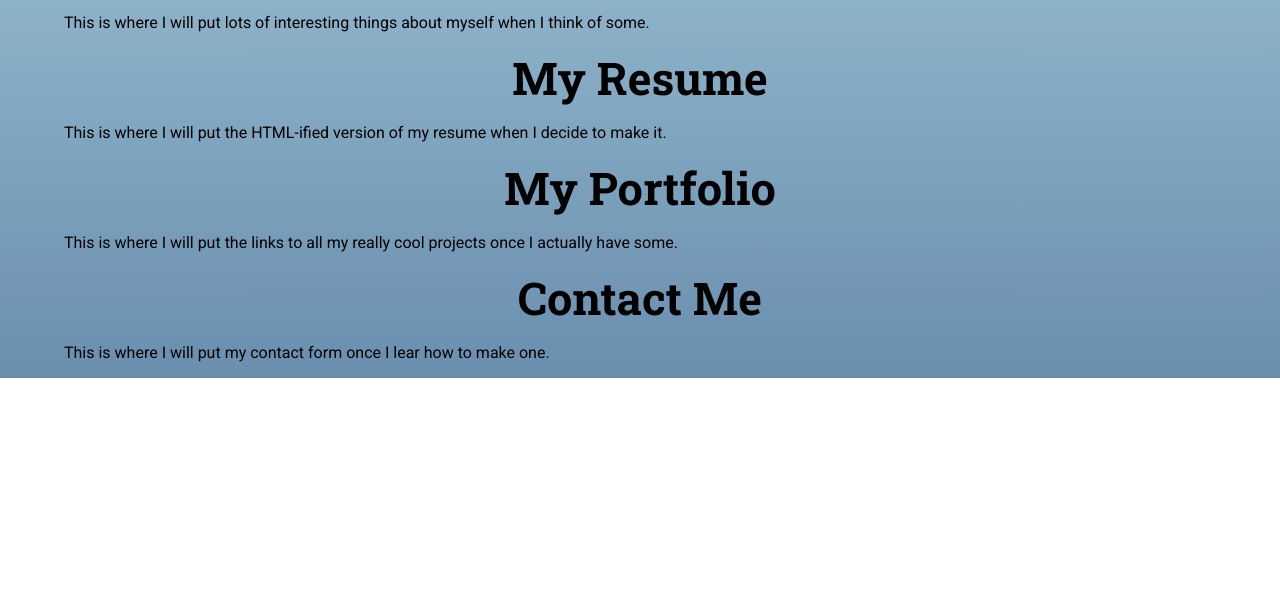
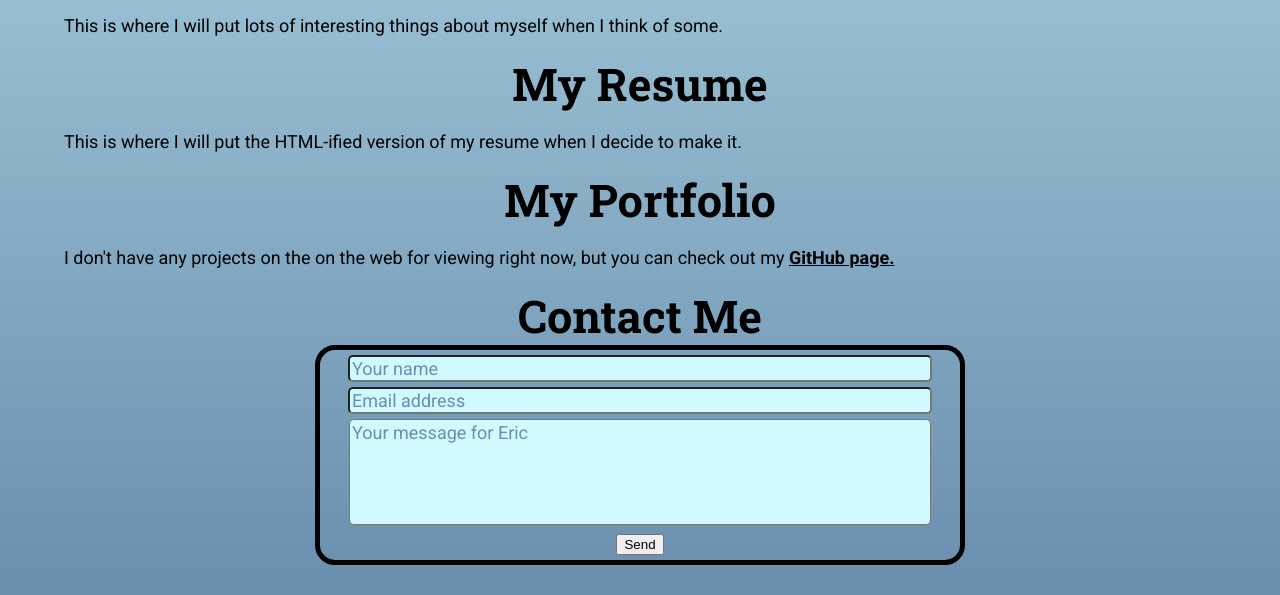
Before and after one commit to ejyager00/ejyager00.github.io, a plain HTML site: page index.html in a window 1280 px wide. Shown: the part 751-1346 px from the top of the page. Before the commit the page ends 1129 px from the top, so only its background shows below. Drawn offline with Linux system fonts and the light colour scheme.

Commit message:
add contact form

```diff
--- a/index.html
+++ b/index.html
@@ -21,7 +21,7 @@
 <body>
   <header>
     <nav id="nav">
-      <a href="#main-content" id="name">Eric Yager</a>
+      <a href="#main-content" id="name"><b>Eric Yager</b></a>
       <a href="#about-me" class='nav-element'>About Me</a>
       <a href="#resume" class='nav-element'>Resume</a>
       <a href="#portfolio" class='nav-element'>Portfolio</a>
@@ -53,12 +53,20 @@
     </div>
     <div id="portfolio" class="other-content">
       <h3>My Portfolio</h3>
-      <p>This is where I will put the links to all my really cool projects once
-        I actually have some.</p>
+      <p>I don't have any projects on the on the web for viewing right now, but
+        you can check out my <a href="https://github.com/ejyager00/">GitHub page.</a></p>
     </div>
     <div id="form" class="other-content">
       <h3>Contact Me</h3>
-      <p>This is where I will put my contact form once I lear how to make one.</p>
+      <div id="form-container">
+        <form action="https://formspree.io/xgenrkwb" method="POST">
+          <input type="hidden" name="_subject" value="Contact request from personal website">
+          <input type="text" name="name" placeholder="Your name" required><br>
+          <input type="email" name="_replyto" placeholder="Email address" required><br>
+          <textarea name="message" placeholder="Your message for Eric" required></textarea><br>
+          <button type="submit">Send</button>
+        </form>
+      </div>
     </div>
   </article>
   <footer>
--- a/styles.css
+++ b/styles.css
@@ -81,6 +81,9 @@ nav > a {
   font-family: 'Roboto Mono', serif;
   font-weight: bold;
 }
+#text-content > p {
+  font-size: 18px;
+}
 #text-content > p > a {
   color: black;
   font-weight: bold;
@@ -108,6 +111,11 @@ nav > a {
   font-family: 'Roboto', sans-serif;
   margin-right: 5vw;
   margin-left: 5vw;
+  font-size: 18px;
+}
+.other-content > p > a {
+  color: black;
+  font-weight: bold;
 }
 #about-me {
   /*background-color: rgba(133,255,175,1);*/
@@ -119,10 +127,55 @@ nav > a {
 
 }
 #form {
-
+  text-align: center;
+  align-items: center;
+}
+#form-container {
+  text-align: center;
+  border: 5px;
+  border-style: solid;
+  width: 50vw;
+  border-radius: 20px;
+}
+textarea {
+  resize: none;
+  background-color: rgba(209,250,255,1);
+  width: 45vw;
+  margin-top: 5px;
+  font-size: 18px;
+  border-radius: 5px;
+  font-family: 'Roboto', sans-serif;
+  height: 100px;
+}
+input {
+  width: 45vw;
+  margin-top: 5px;
+  font-size: 18px;
+  background-color: rgba(209,250,255,1);
+  border-radius: 5px;
+  font-family: 'Roboto', sans-serif;
+}
+button {
+  margin: 5px;
+}
+::placeholder { /* Chrome, Firefox, Opera, Safari 10.1+ */
+  color: rgba(106,142,174,1);
+  opacity: 1; /* Firefox */
+  font-size: 18px;
+  font-family: 'Roboto', sans-serif;
+}
+:-ms-input-placeholder { /* Internet Explorer 10-11 */
+  color: rgba(106,142,174,1);
+  font-size: 18px;
+  font-family: 'Roboto', sans-serif;
+}
+::-ms-input-placeholder { /* Microsoft Edge */
+  color: rgba(106,142,174,1);
+  font-size: 18px;
+  font-family: 'Roboto', sans-serif;
 }
 footer {
-
+  height: 30px;
 }
 
 .blinking-cursor {
```
